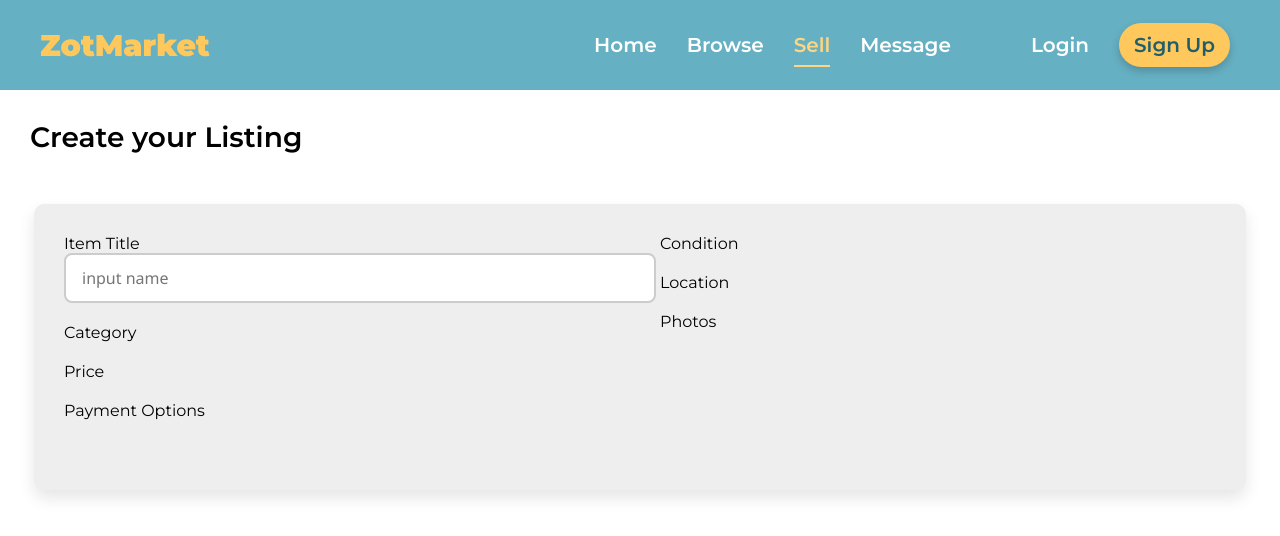
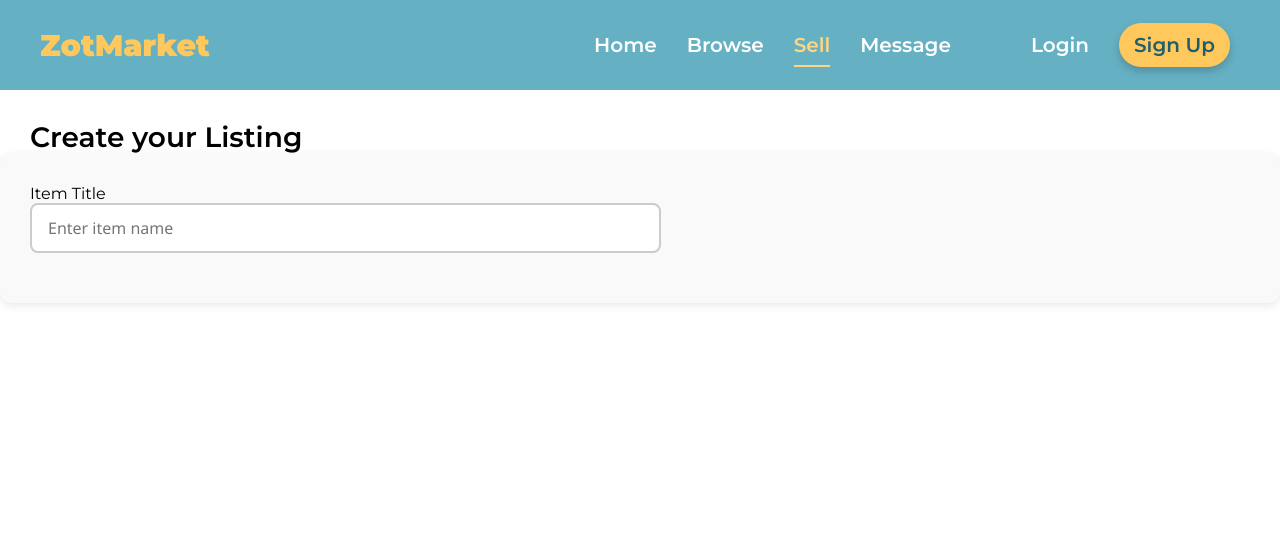
Before and after one commit to cduong1012/ZotMarket, a React (Create React App) app in the folder zotmarket/: page /sell in a window 1280 px wide. Shown: the top 536 px of the page. Built offline with nearby package versions, Linux system fonts and the light colour scheme.

Commit message:
Created working enter item name piece

```diff
--- a/zotmarket/src/pages/Sell/Sell.jsx
+++ b/zotmarket/src/pages/Sell/Sell.jsx
@@ -11,6 +11,14 @@ function Sell() {
         location: '',
         photos: []
     });
+
+    const handleInputChange = (e) => {
+        const { name, value } = e.target;
+        setFormData(prev => ({
+            ...prev,
+            [name]: value
+        }));
+    };
 
     const handleCheckboxMark = (e) => {
         const {name, value, checked } = e.target;
@@ -30,42 +38,20 @@ function Sell() {
       <div>
       <div className = "Title"> Create your Listing </div>
 
-        <div className = "Form-Container">
-            <div className="form-columns">
-                <div className="form-column">
-
-                    <div className="input-form">
-                        <label>Item Title</label>
-                        <input className="text-box" type="text" placeholder="input name"/>
-                    </div>
-
-                    <div className="input-form">
-                        <label>Category</label>
-                    </div>
-
-                    <div className="input-form">
-                        <label>Price</label>
-                    </div>
-
-                    <div className="input-form">
-                        <label>Payment Options</label>
-                    </div>
+        <div className = "form-container">
+            <div>
+                <div className = "input-form">
+                    <label className = "required">Item Title</label>
+                    <input
+                        name="title"
+                        value={formData.title}
+                        onChange={handleInputChange}
+                        className="text-box"
+                        type="text"
+                        placeholder="Enter item name"
+                    />
                 </div>
 
-                <div className="form-column">
-                    <div className="input-form">
-                        <label>Condition</label>
-                    </div>
-
-                    <div className="input-form">
-                        <label>Location</label>
-                    </div>
-
-                    <div className="input-form">
-                        <label>Photos</label>
-                    </div>
-
-                </div>
             </div>
 
         </div>
--- a/zotmarket/src/styles/Sell.css
+++ b/zotmarket/src/styles/Sell.css
@@ -16,15 +16,14 @@
     padding-left: 30px;
 }
 
-.Form-Container {
-    max-width: 90%;
-    max-height: 80%;
-    margin: 50px auto;
+.form-container {
+    display: grid;
+    grid-template-columns: 1fr 1fr;
+    gap: 30px;
+    background-color: #f9f9f9;
     padding: 30px;
-    background-color: #EEEEEE;
-    border-radius: 10px;
-    box-shadow: 0 8px 16px rgba(0, 0, 0, 0.1);
-    font-family: 'Segoe UI', Tahoma, Geneva, Verdana, sans-serif;
+    border-radius: 12px;
+    box-shadow: 0 2px 10px rgba(0,0,0,0.1);
 }
 
 .input-form {
```
